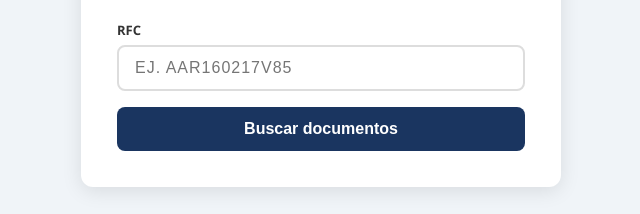
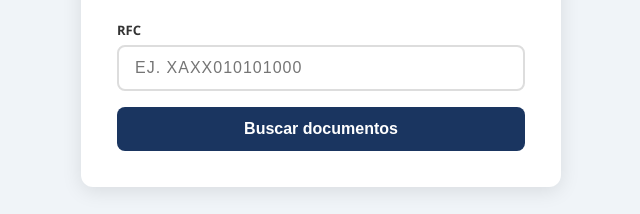
Before and after one commit to tinococontreras/Portal-TCA, a plain HTML site: page index.html in a window 1280 px wide. Shown: the part 305-519 px from the top of the page, 319-959 px from the left. Drawn offline with Linux system fonts and the light colour scheme.

Commit message:
Add files via upload

```diff
--- a/index.html
+++ b/index.html
@@ -98,7 +98,7 @@
   <h2>Consulta tus documentos fiscales</h2>
   <p>Ingresa tu RFC para descargar tu Constancia de Situación Fiscal y opinión 32-D.</p>
   <label for="rfc">RFC</label>
-  <input type="text" id="rfc" placeholder="Ej. AAR160217V85" maxlength="13" />
+  <input type="text" id="rfc" placeholder="Ej. XAXX010101000" maxlength="13" />
   <button id="btnBuscar" onclick="buscar()">Buscar documentos</button>
   <div id="resultado"></div>
 </div>
```
